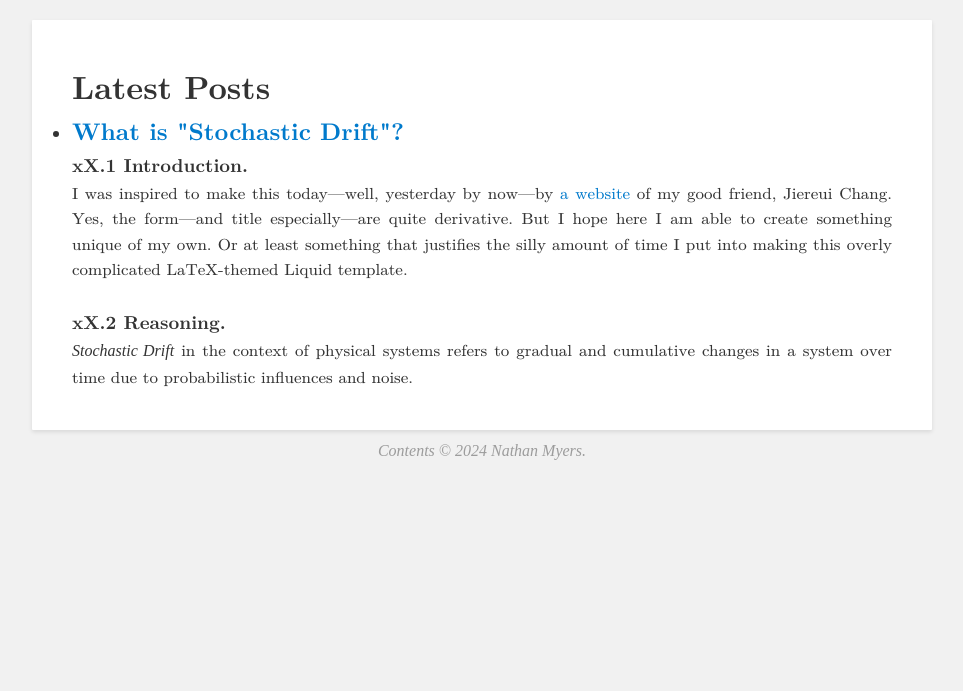
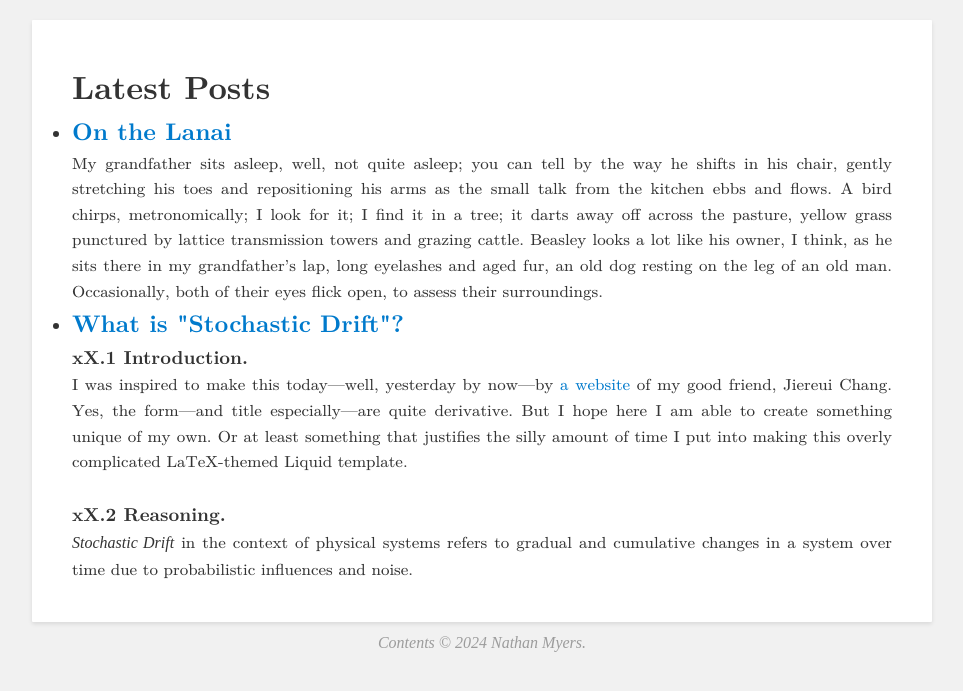
Before and after one commit to nate-i-think/stochasticdrift, a Jekyll site: the page built from blog.html, in a window 1280 px wide. Shown: the top 691 px of the page, without its empty margins (158-1121 px from the left). Built offline with Jekyll 4.4.1, drawn with Linux system fonts in a browser that asks for light colours; some web fonts are replaced.

Commit message:
On the Lanai and small formatting changes.

```diff
--- /dev/null
+++ b/_posts/2024-12-25-On The Lanai.md
@@ -0,0 +1,7 @@
+---
+title: On the Lanai
+date: 2024-12-25 2:16 PM
+---
+My grandfather sits asleep, well, not quite asleep; you can tell by the way he shifts in his chair, gently stretching his toes and repositioning his arms as the small talk from the kitchen ebbs and flows. A bird chirps, metronomically; I look for it; I find it in a tree; it darts away off across the pasture, yellow grass punctured by lattice transmission towers and grazing cattle. Beasley looks a lot like his owner, I think, as he sits there in my grandfather's lap, long eyelashes and aged fur, an old dog resting on the leg of an old man. Occasionally, both of their eyes flick open, to assess their surroundings.
+
+Bill Evans' *Lucky To Be Me* plays, quietly. I usually set my headphones to be noise cancelling, but I think I should use transparency mode more often. I don't need to block out the world around me all the time; I should not imply that my music is better than the people around me.
--- a/index.html
+++ b/index.html
@@ -14,7 +14,7 @@ title: Stochastic Drift
 <!-- Posts Section -->
 <div class="posts">
     {% assign excerpt_length = 50 %}
-    {% assign truncation_length = 45 %}
+    {% assign truncation_length = 50 %}
     {% assign chapter_number = 1 %} <!-- Define the chapter number -->
 
     {% for post in site.posts %}
```
Also changed, not shown: _posts/2024-12-25-What Is Stochastic Drift.md (renamed from _posts/2024-12-24-What Is Stochastic Drift.md, +1 -1 lines), 4 other files.
